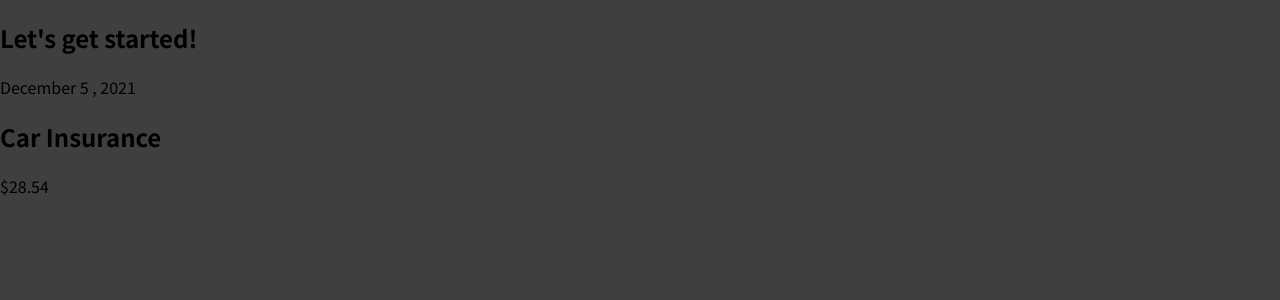
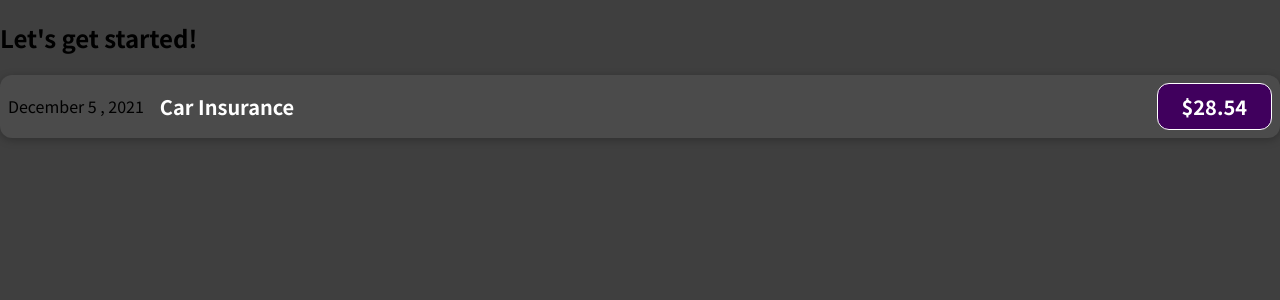
Before and after one commit to Vaishnavi1601/complete_react, a JavaScript app: page / in a window 1280 px wide. Shown: the top 300 px of the page. Built offline with nearby package versions, Linux system fonts and the light colour scheme.

Commit message:
adding basic CSS

```diff
--- /dev/null
+++ b/src/components/ExpenseItem.css
@@ -0,0 +1,56 @@
+.expense-item {
+  display: flex;
+  justify-content: space-between;
+  align-items: center;
+  box-shadow: 0 2px 8px rgba(0, 0, 0, 0.25);
+  padding: 0.5rem;
+  margin: 1rem 0;
+  border-radius: 12px;
+  background-color: #4b4b4b;
+}
+
+.expense-item__description {
+  display: flex;
+  flex-direction: column;
+  gap: 1rem;
+  align-items: flex-end;
+  flex-flow: column-reverse;
+  justify-content: flex-start;
+  flex: 1;
+}
+
+.expense-item h2 {
+  color: #3a3a3a;
+  font-size: 1rem;
+  flex: 1;
+  margin: 0 1rem;
+  color: white;
+}
+
+.expense-item__price {
+  font-size: 1rem;
+  font-weight: bold;
+  color: white;
+  background-color: #40005d;
+  border: 1px solid white;
+  padding: 0.5rem;
+  border-radius: 12px;
+}
+
+@media (min-width: 580px) {
+  .expense-item__description {
+    flex-direction: row;
+    align-items: center;
+    justify-content: flex-start;
+    flex: 1;
+  }
+
+  .expense-item__description h2 {
+    font-size: 1.25rem;
+  }
+
+  .expense-item__price {
+    font-size: 1.25rem;
+    padding: 0.5rem 1.5rem;
+  }
+}
--- a/src/components/ExpenseItem.js
+++ b/src/components/ExpenseItem.js
@@ -1,12 +1,14 @@
 //component in js is a just a function, which returns JSX code.
+
+import "./ExpenseItem.css";
 
 function ExpenseItem() {
   return (
-    <div>
+    <div className = "expense-item">
       <div>December 5 , 2021</div>
-      <div>
+      <div className = "expense-item__description">
         <h2>Car Insurance</h2>
-        <div>$28.54</div>
+        <div className = "expense-item__price">$28.54</div>
       </div>
     </div>
   );
```
